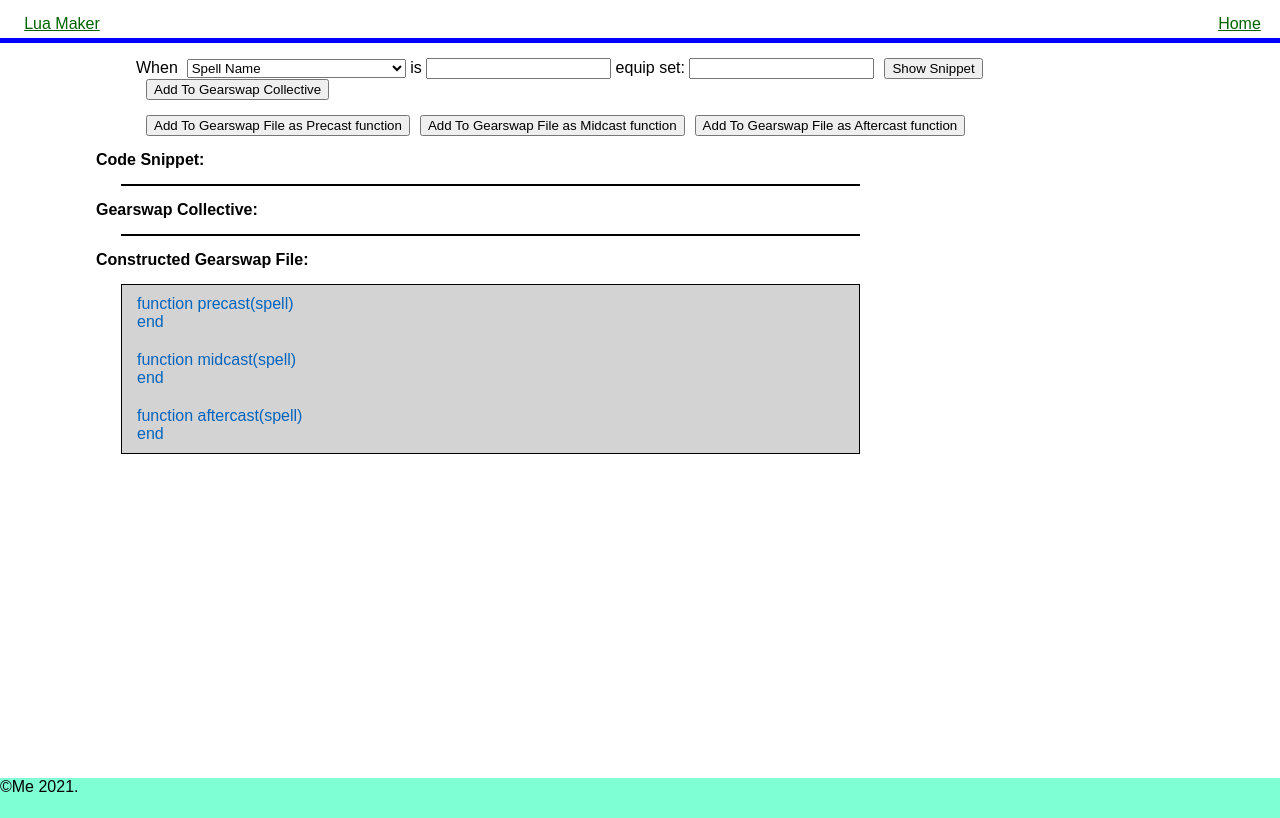
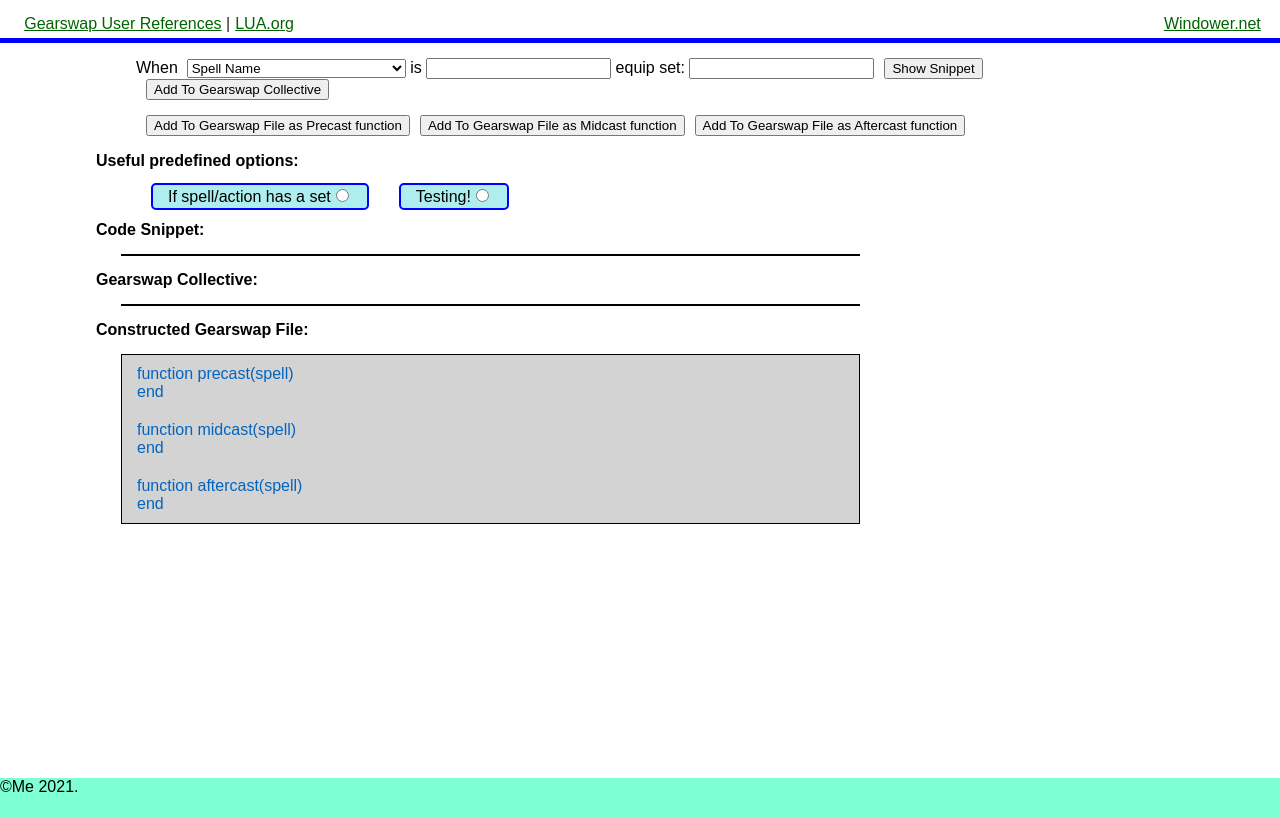
Before and after one commit to technicolour24k/gearswap-me, a React (Create React App) app: page / in a window 1280 px wide. Built offline with nearby package versions, Linux system fonts and the light colour scheme.

Commit message:
Missed files from commit

```diff
--- a/src/Components/Pages/Home.js
+++ b/src/Components/Pages/Home.js
@@ -1,5 +1,6 @@
 import React from 'react';
 import {addToSnippets, addToGearswapCollective, addToGearswapFile} from '../funcs/genCode'
+import {RadioButton} from '../pageObjects'
 
 let selectedOption = '';
 let optionValue = '';
@@ -50,6 +51,14 @@ export function Home() {
               addToGearswapFile("Aftercast", selectedOption, optionValue,equipSet);}}>Add To Gearswap File as Aftercast function</button>
             </div>
 
+          <div id="predefinedOptions">
+            <p class="heading"><strong>Useful predefined options:</strong></p>
+            <div id="radioOptions" class="indent">
+                <RadioButton label="If spell/action has a set" id="ifSetExists" name="usefulSnippets" value="sets[spell.name]" />
+                <RadioButton label="Testing!" id="Tester" name="usefulSnippets" value="sets.test" />
+            </div>
+          </div>
+
         <b class="heading">Code Snippet:</b>
         <div id="genSnippets" class = "indent">
 
--- a/src/Components/header.js
+++ b/src/Components/header.js
@@ -1,10 +1,7 @@
 import React from 'react';
-import { BrowserRouter as Router, Switch, Route, Link } from "react-router-dom";
+import { BrowserRouter as Router, Switch, Route} from "react-router-dom";
 import {ExternalLink} from './pageObjects';
 import {Home} from './Pages/Home';
-import Ethos from './Pages/Ethos';
-import Portfolio from './Pages/Portfolio';
-import ContactUs from './Pages/Contact';
 
 
 function Header() {
@@ -12,28 +9,17 @@ function Header() {
     <Router>
         <nav>
             <div id="name">
-                <ExternalLink url="https://www.google.co.uk" LinkText="Lua Maker" />
+                <ExternalLink url="https://docs.windower.net/addons/gearswap/reference/" LinkText="Gearswap User References" /> |
+                <ExternalLink url="https://www.lua.org/start.html" LinkText="LUA.org" />
             </div>
             <div id="navigation">
-                <Link to="/">Home</Link>
-                {/* <Link to="/ethos">Our Ethos</Link>
-                <Link to="/portfolio">Our Portfolio</Link>
-                <Link to="/contact">Contact</Link> */}
+                <ExternalLink url="https://windower.net/" LinkText="Windower.net" />
             </div>
         </nav>
 
         <Switch>
             <Route exact path="/">
                 <Home />
-            </Route>
-            <Route path="/ethos">
-                <Ethos />
-            </Route>
-            <Route path="/portfolio">
-                <Portfolio />
-            </Route>
-            <Route path="/contact">
-                <ContactUs />
             </Route>
         </Switch>
 
--- a/src/Components/pageObjects.js
+++ b/src/Components/pageObjects.js
@@ -4,3 +4,4 @@ export const InternalLink = props => <a href={props.url}>{props.LinkText}</a>
 export const ExternalLink = props => <a href={props.url}  target="_blank" rel="noopener noreferrer">{props.LinkText}</a>
 export const Title = props => <h3 className="title">{props.title}</h3>
 export const SectionTitle = props => <h2 className="title">{props.title}</h2>
+export const RadioButton = props =><span className="radioOption"><label for={props.id}>{props.label}</label><input type="radio" id={props.id} name={props.name} value={props.value}/></span>
```
